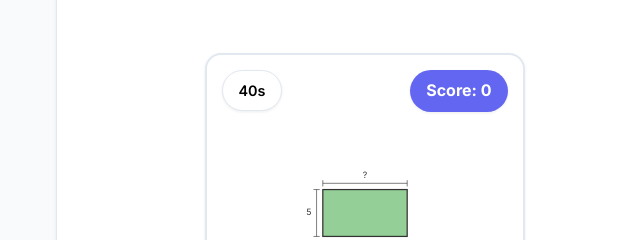
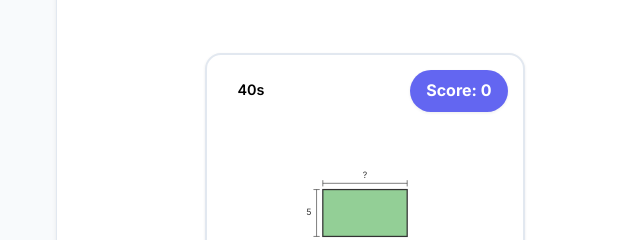
Before and after one commit to greamses/Area-Drill, a plain HTML site: page index.html in a window 1280 px wide. Shown: the part 233-473 px from the top of the page, 0-640 px from the left. Drawn offline with Linux system fonts and the light colour scheme.

Commit message:
update style.css

```diff
--- a/style.css
+++ b/style.css
@@ -378,9 +378,6 @@ button:focus:not(:active)::after {
   top: 15px;
   left: 15px;
   padding: 8px 16px;
-  border-radius: var(--border-radius-full);
-  box-shadow: var(--shadow-sm);
-  border: 1px solid var(--border-color);
   z-index: 10;
   transition: all var(--transition-medium) var(--cubic-smooth);
 }
```
